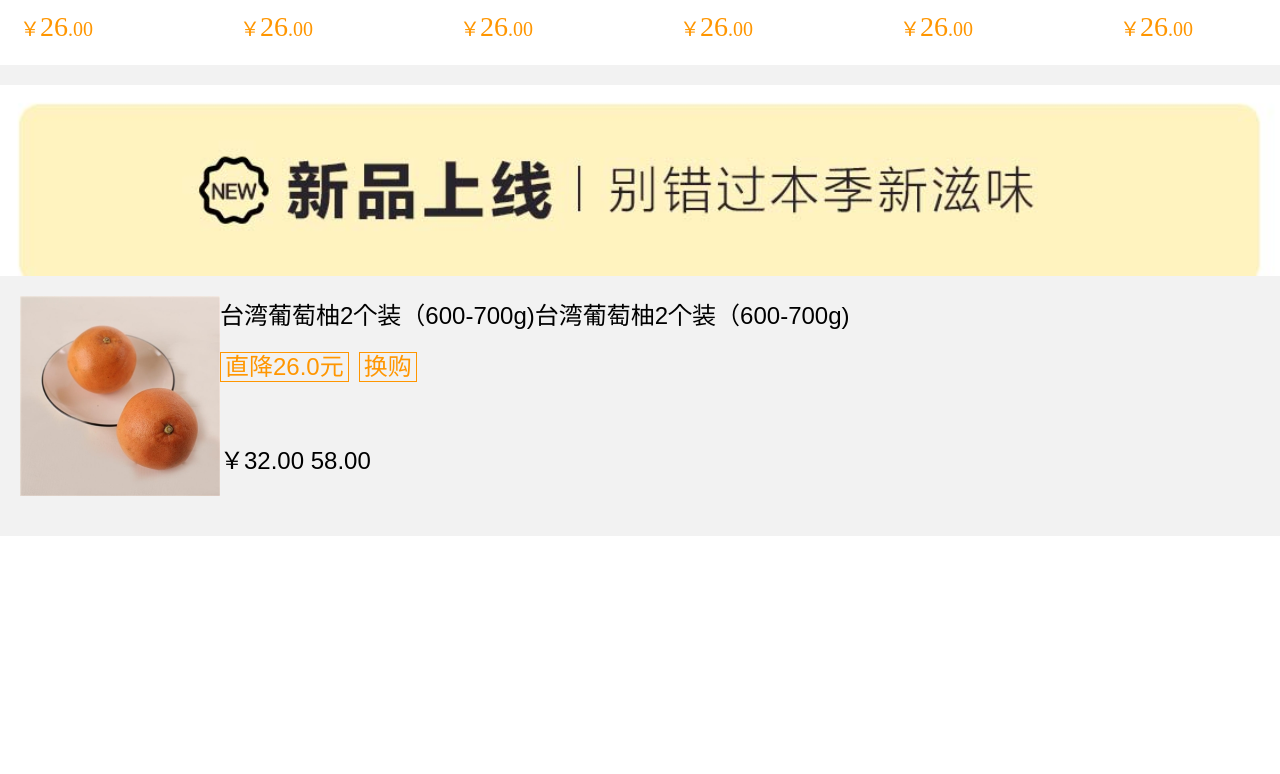
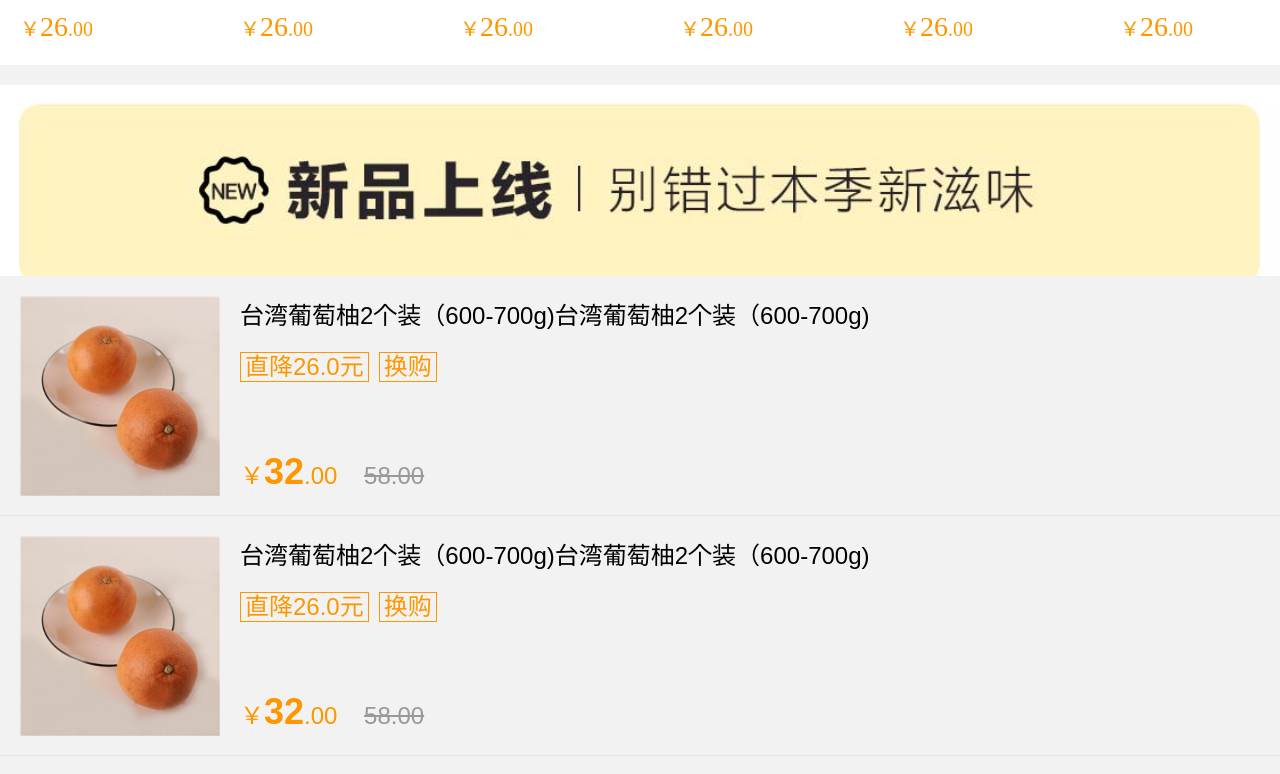
Before and after one commit to suzhenhui/shop-h5, a plain HTML site: page index.html in a window 1280 px wide. Shown: the part 4603-5377 px from the top of the page. Before the commit the page ends 5139 px from the top, so only its background shows below. Drawn offline with Linux system fonts and the light colour scheme.

Commit message:
第四次修改

```diff
--- a/css/base.css
+++ b/css/base.css
@@ -387,12 +387,27 @@ a {
     font-size: .14rem;
 }
 
+.index_media_list dd a{
+    display: block;
+}
 .index_media_list .media_item{
     display: flex;
     padding: .1rem;
     box-sizing: border-box;
+    position: relative;
 }
-.index_media_list .media_item .img{
+.index_media_list .media_item:after{
+    content: '';
+    display: block;
+    width: 200%;
+    height: 1px;
+    background: #ddd;
+    transform: scale(.5);
+    position: absolute;
+    left: -50%;
+    bottom: 0;
+}
+.index_media_list .media_item .img img{
     width: 1rem;
     height: 1rem;
 }
@@ -400,6 +415,7 @@ a {
     height: 1rem;
     min-width: 0;
     position: relative;
+    margin-left: .1rem;
 }
 .index_media_list .media_item .name{
     font-size: .12rem;
@@ -420,6 +436,19 @@ a {
 }
 .index_media_list .media_item .price{
     position: absolute;
-    bottom: .1rem;
-    left: 0
+    bottom: 0;
+    left: 0;
+    font-size: .12rem;
+    color: #ff9600;
+    line-height: .2rem;
 }
+.index_media_list .media_item .price span{
+    font-size: .18rem;
+    font-weight: 600;
+}
+.index_media_list .media_item .price i{
+    font-size: .12rem;
+    color: #999;
+    text-decoration: line-through;
+    margin-left: .1rem;
+}
--- a/index.html
+++ b/index.html
@@ -232,6 +232,7 @@
                                     <img src="images/tt.jpg" alt="">
                                 </dt>
                                 <dd>
+                                    <a href="">
                                         <div class="media_item">
                                             <div class="img">
                                                 <img src="images/pro.jpg" alt="">
@@ -242,10 +243,29 @@
                                                 <p class="tag">换购</p>
                                                 <p class="price">
                                                     ￥<span>32</span>.00
-                                                <font>58.00</font>
+                                                    <i>58.00</i>
                                                 </p>
                                             </div>
                                         </div>
+                                    </a>
+                                </dd>
+                                <dd>
+                                    <a href="">
+                                        <div class="media_item">
+                                            <div class="img">
+                                                <img src="images/pro.jpg" alt="">
+                                            </div>
+                                            <div class="about">
+                                                <p class="name">台湾葡萄柚2个装（600-700g)台湾葡萄柚2个装（600-700g)</p>
+                                                <p class="tag">直降26.0元</p>
+                                                <p class="tag">换购</p>
+                                                <p class="price">
+                                                    ￥<span>32</span>.00
+                                                    <i>58.00</i>
+                                                </p>
+                                            </div>
+                                        </div>
+                                    </a>
                                 </dd>
                             </dl>
                         </div>
```
Also changed, not shown: 1 other file. Lines whose indentation alone changed are shown as unchanged.
